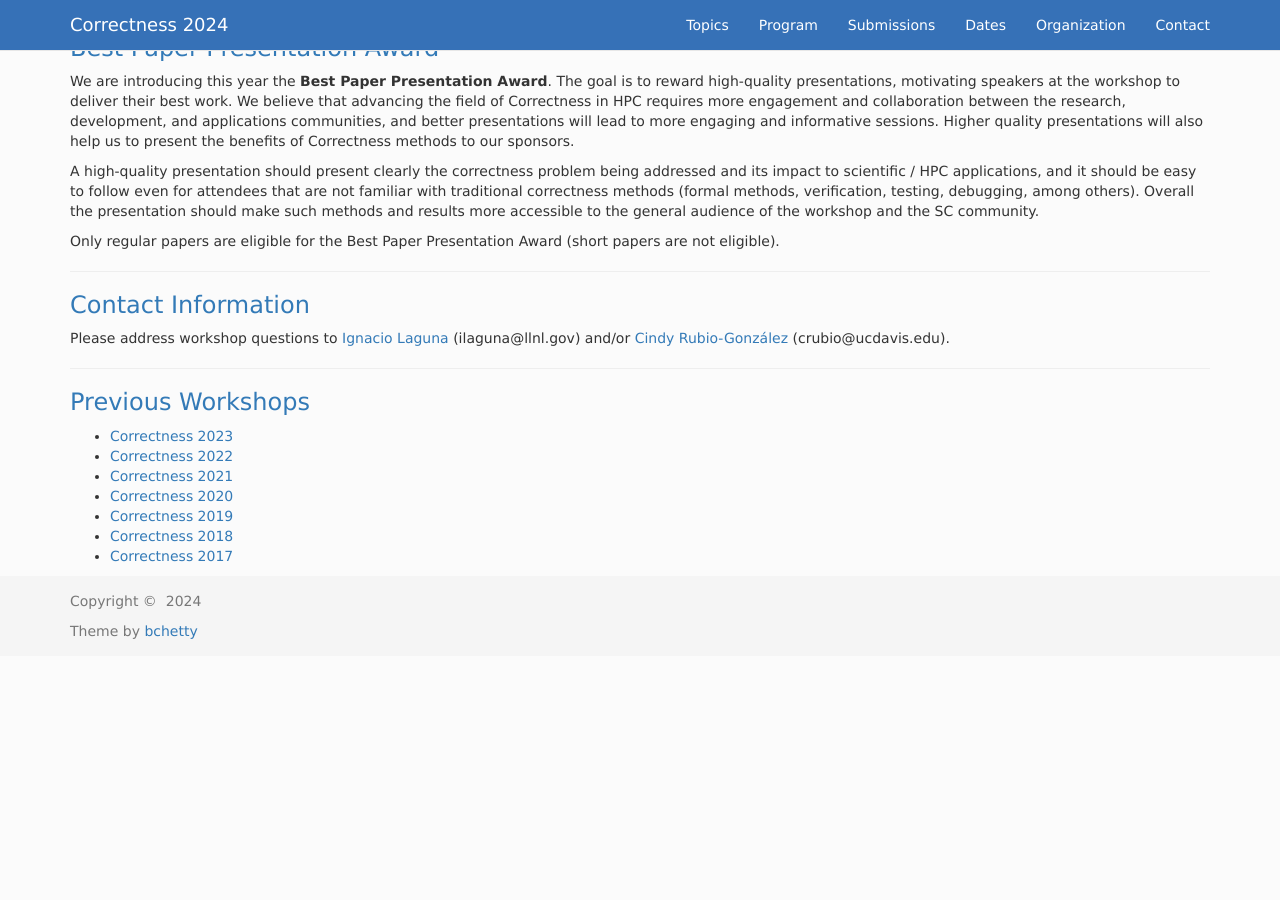
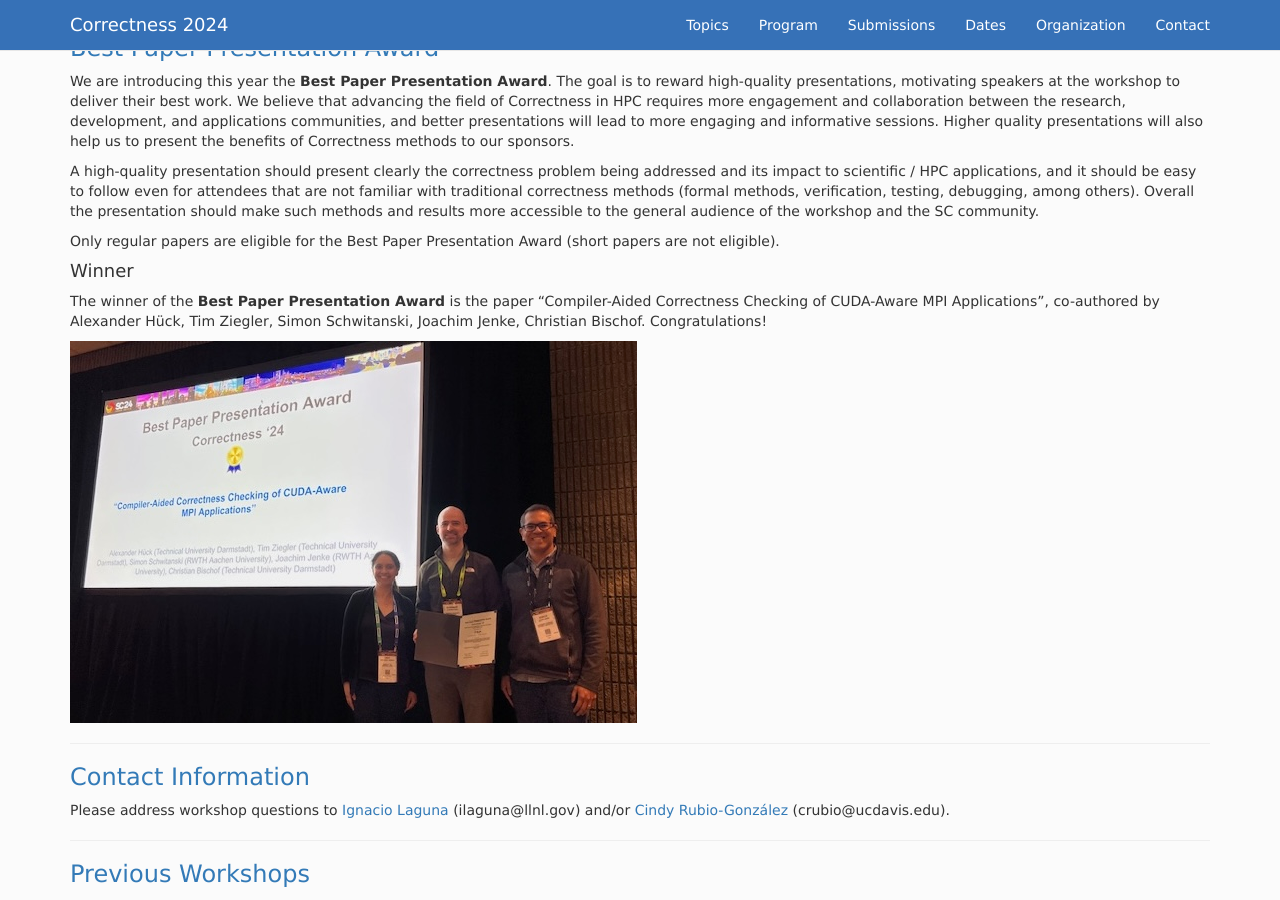
Before and after one commit to correctness-workshop/2024, a Jekyll site: the page built from index.md, in a window 1280 px wide and 900 px high, scrolled down 3929 px. Built offline with Jekyll 4.4.1, drawn with Linux system fonts in a browser that asks for light colours; nearby versions of some CDN libraries; the list of posts is cut into pages by our own code; before the commit the page ends 4595 px from its top, so only the background shows below that.

Commit message:
added winner

```diff
--- a/index.md
+++ b/index.md
@@ -218,6 +218,11 @@ A high-quality presentation should present clearly the correctness problem being
 
 Only regular papers are eligible for the Best Paper Presentation Award (short papers are not eligible).
 
+#### Winner
+The winner of the **Best Paper Presentation Award** is the paper "Compiler-Aided Correctness Checking of CUDA-Aware MPI Applications", co-authored by Alexander Hück, Tim Ziegler, Simon Schwitanski, Joachim Jenke, Christian Bischof. Congratulations!
+
+<img src="img/best_pres_2024.jpeg" alt="Award" />
+
 
 ---
 ###  <a class="anchor" name="contact">Contact Information</a>
```
Also changed, not shown: img/best_pres_2024.jpeg (added).
